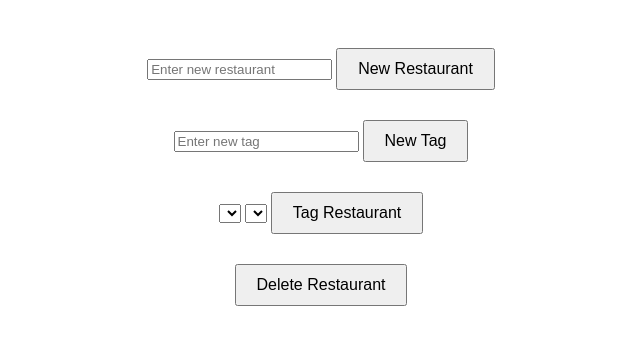
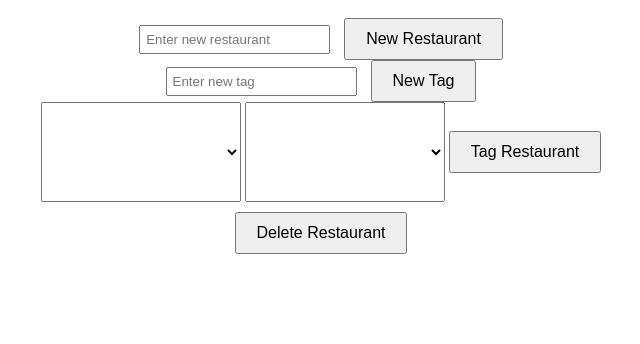
Before and after one commit to peachy555/restaurant_roulette, a plain HTML site: page restaurant-list.html in a window 1280 px wide. Shown: the part 90-434 px from the top of the page, without its empty margins (319-959 px from the left). Drawn offline with Linux system fonts and the light colour scheme.

Commit message:
Update styles.css

```diff
--- a/styles.css
+++ b/styles.css
@@ -6,16 +6,18 @@ h1 {
   margin-top: 50px;
 }
 
-#filter {
-  margin-top: 50px;
+input[type="text"] {
+  padding: 5px;
+  margin-right: 10px;
 }
 
 button {
-  margin-top: 30px;
   padding: 10px 20px;
   font-size: 16px;
 }
 
-#result {
-  margin-top: 50px;
+select {
+  min-width: 200px;
+  height: 100px;
+  margin-bottom: 10px;
 }
```
